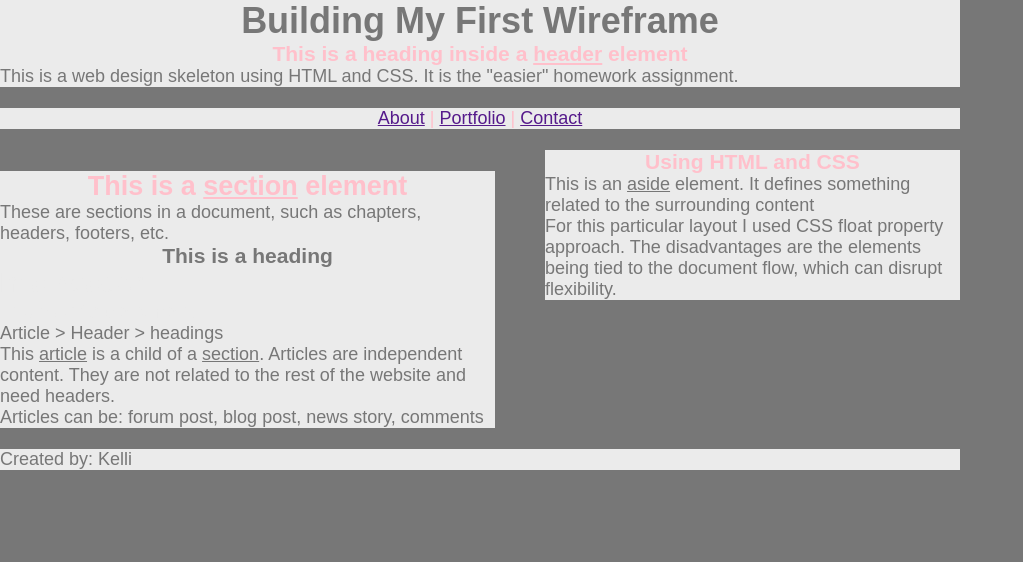
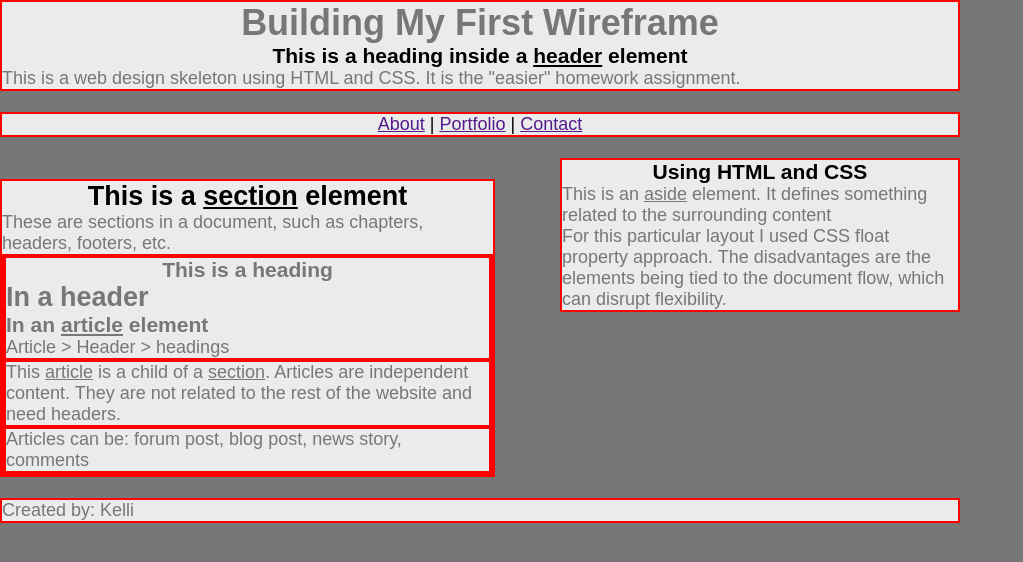
Before and after one commit to kellikells/HW-Wireframe, a plain HTML site: page index.html in a window 1280 px wide. Shown: the whole page, without its empty margins (0-1023 px from the left). Drawn offline with Linux system fonts and the light colour scheme.

Commit message:
added borders on elements to see changes more clearly

```diff
--- a/index.html
+++ b/index.html
@@ -51,11 +51,11 @@
             <header>
                <h1 class= "center">This is a heading</h1>
                <h2>In a header</h2>
-               <h3>In an <span class="underline">article</span>element</h3>
+               <h3>In an <span class="underline">article</span> element</h3>
                <p>Article > Header > headings</p>
             </header>
-            <p>This <span class="underline">article</span> is a child of a <span class="underline">section</span>.  Articles are independent content.  They are not related to the rest of the website and need headers.</p>
-            <p>Articles can be: forum post, blog post, news story, comments </p>
+            <p id="specialp">This <span class="underline">article</span> is a child of a <span class="underline">section</span>.  Articles are independent content.  They are not related to the rest of the website and need headers.</p>
+            <p id="specialp">Articles can be: forum post, blog post, news story, comments </p>
         </article>
     </section>
     </div>
--- a/style.css
+++ b/style.css
@@ -22,7 +22,7 @@ header, nav, footer {
 
 body {
     font-family: Arial, 'Helvetica Neue', Helvetica, sans-serif;
-    color: pink;
+    color: black;
     background-color: #777;
     width: 960px;
     font-size: 18px;
@@ -33,8 +33,8 @@ header, nav, section, aside, footer {
 }
 
 article {
-    color: #ebebeb;
-    background: #777;
+    color: #777;
+    background-color:#ebebeb;
 }
 
 h1, p {
@@ -47,7 +47,7 @@ h1, p {
 }
 
 aside {
-    width: 415px;
+    width: 400px;
     float: right;
     clear: right;
 }
@@ -61,3 +61,13 @@ section {
 .floatclear {
     overflow: auto;
 }
+
+header,
+nav,
+section,
+article,
+aside,
+footer,
+#specialp {
+    border: 2px red solid;
+}
```
